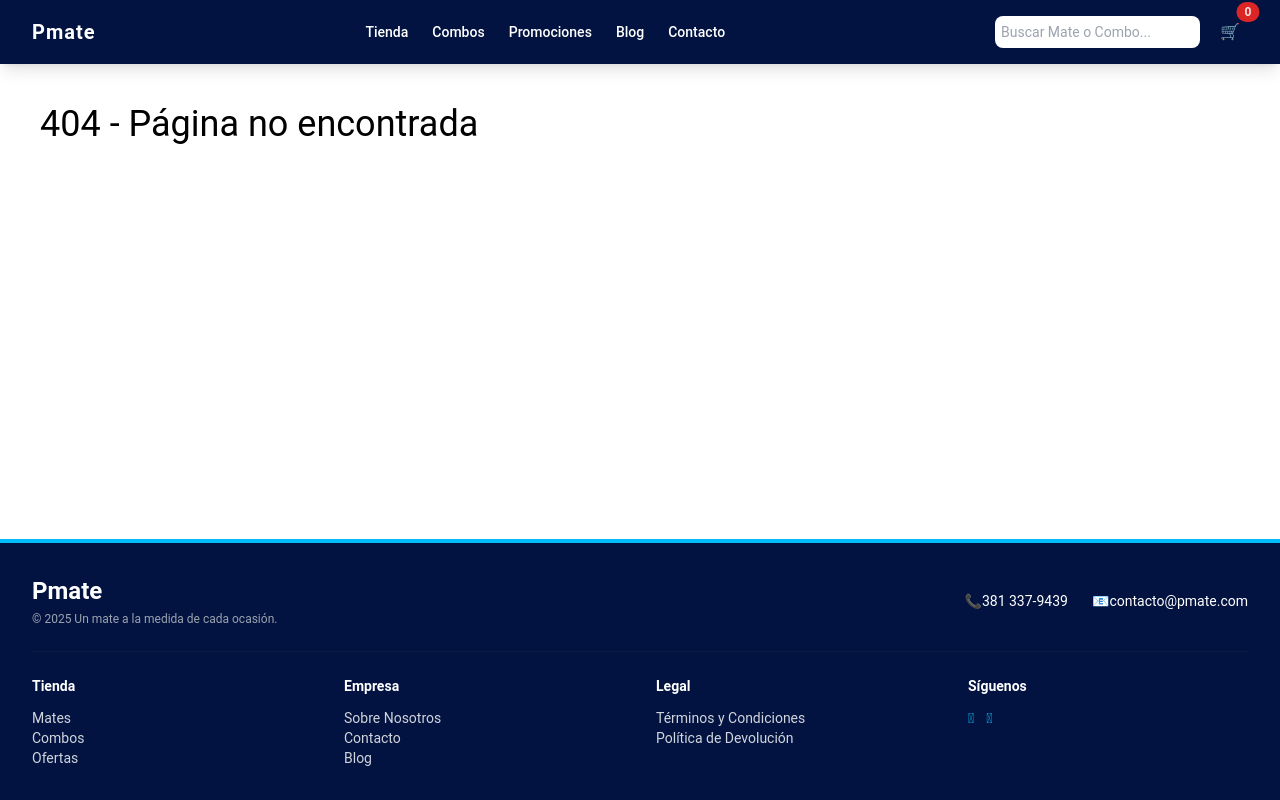
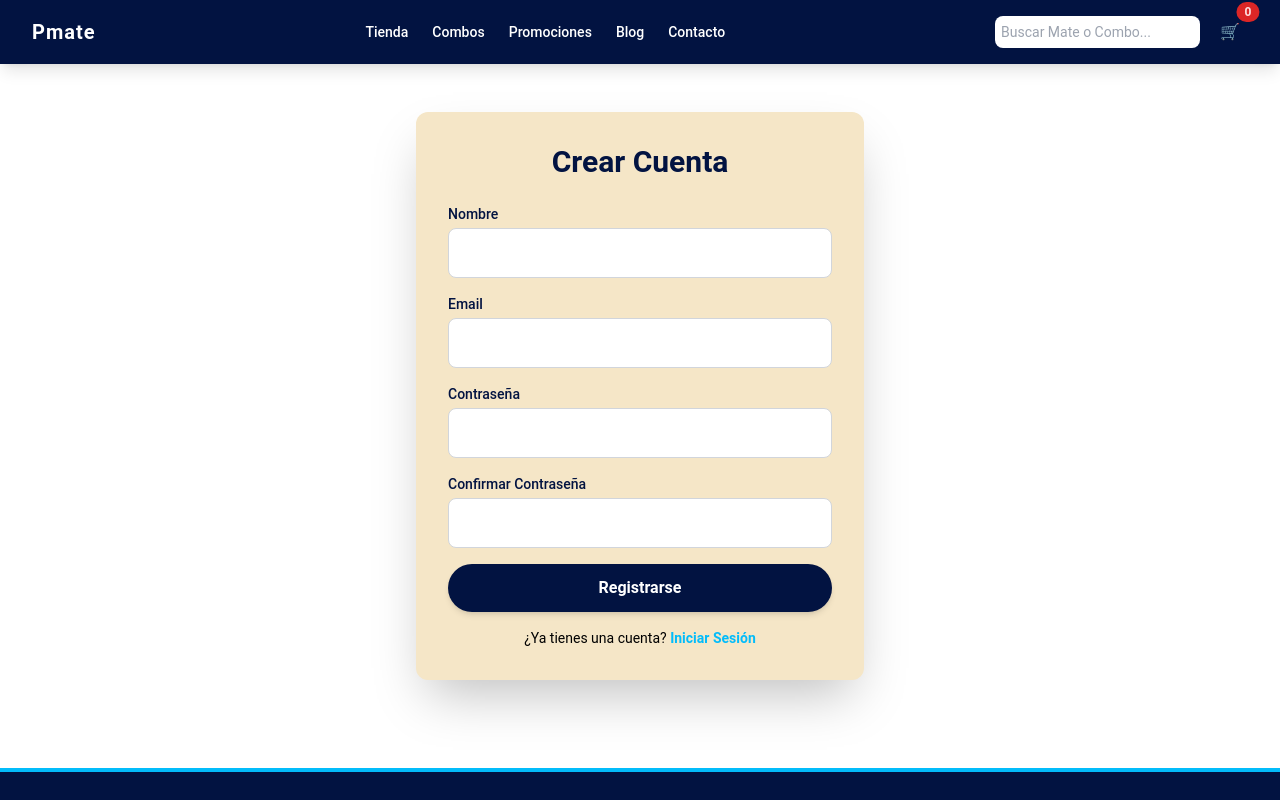
Before and after one commit to nachomignone/frontend-ecommerce-mates, a React (Vite) app: page /register in a window 1280 px wide. Shown: the top 800 px of the page. Built offline with nearby package versions, Linux system fonts and the light colour scheme.

Commit message:
feat(auth-frontend): se crearon formularios de RegisterPage y LoginPage y se conectaron a los endpoints del Backend.

```diff
--- a/src/App.jsx
+++ b/src/App.jsx
@@ -16,6 +16,8 @@ import NotFoundPage from './pages/NotFoundPage';
 import ProductDetailPage from './pages/ProductDetailPage';
 import CategoryPage from './pages/CategoryPage';
 import CartPage from './pages/CartPage';
+import RegisterPage from './pages/RegisterPage';
+import LoginPage from './pages/LoginPage';
 
 // Importar el Proveedor del Contexto
 import { CartProvider } from './context/CartContext';
@@ -32,6 +34,10 @@ function App() {
         {/* 2. CONTENIDO PRINCIPAL Y ENRUTAMIENTO */}
         <main className="flex-grow">
           <Routes>
+            {/* Rutas de Autenticación */}
+            <Route path="/register" element={<RegisterPage />} />
+            <Route path="/login" element={<LoginPage />} />
+
             {/* Ruta principal (HomePage) */}
             <Route path="/" element={<HomePage searchKeyword={searchKeyword} />} />
 
--- /dev/null
+++ b/src/pages/LoginPage.jsx
@@ -0,0 +1,77 @@
+// src/pages/LoginPage.jsx
+import React, { useState } from 'react';
+import { Link } from 'react-router-dom';
+import axios from 'axios';
+
+const LoginPage = () => {
+    const [email, setEmail] = useState('');
+    const [password, setPassword] = useState('');
+    const [message, setMessage] = useState('');
+
+    const submitHandler = async (e) => {
+        e.preventDefault();
+        setMessage('');
+
+        try {
+            // Llamada al Backend para autenticar
+            const { data: _data } = await axios.post(
+                'http://localhost:4000/api/users/login',
+                { email, password, name } // Envía name solo si es la página de registro
+            );
+
+            console.log('Datos de autenticación/registro recibidos:', _data);
+
+            // FUTURA LÓGICA DE ESTADO (Aquí usaremos la data)
+            // loginUser(_data);
+            // navigate('/');
+
+            setMessage('Inicio de sesión exitoso! Redirigiendo...'); // o Registro exitoso! Redirigiendo a la tienda...
+            // En un paso futuro, guardaremos el token y el usuario aquí
+
+        } catch (error) {
+            setMessage(error.response && error.response.data.message
+                ? error.response.data.message
+                : error.message);
+        }
+    };
+
+    return (
+        <div className="max-w-md mx-auto my-12 p-8 bg-pmate-background rounded-xl shadow-2xl">
+            <h1 className="text-3xl font-bold text-pmate-primary mb-6 text-center">Iniciar Sesión</h1>
+            {message && <p className={`p-3 mb-4 rounded ${message.includes('éxito') ? 'bg-green-100 text-green-700' : 'bg-red-100 text-red-700'}`}>{message}</p>}
+
+            <form onSubmit={submitHandler} className="space-y-4">
+                <div>
+                    <label className="block text-sm font-medium text-pmate-primary mb-1">Email</label>
+                    <input
+                        type="email"
+                        value={email}
+                        required
+                        onChange={(e) => setEmail(e.target.value)}
+                        className="w-full p-3 border border-gray-300 rounded-lg focus:ring-pmate-accent focus:border-pmate-accent"
+                    />
+                </div>
+                <div>
+                    <label className="block text-sm font-medium text-pmate-primary mb-1">Contraseña</label>
+                    <input
+                        type="password"
+                        value={password}
+                        required
+                        onChange={(e) => setPassword(e.target.value)}
+                        className="w-full p-3 border border-gray-300 rounded-lg focus:ring-pmate-accent focus:border-pmate-accent"
+                    />
+                </div>
+
+                <button type="submit" className="w-full bg-pmate-primary text-white py-3 rounded-full font-bold hover:bg-pmate-secondary transition duration-300 shadow-md">
+                    Iniciar Sesión
+                </button>
+            </form>
+
+            <div className="pt-4 text-center text-sm">
+                ¿Aún no tienes una cuenta? <Link to="/register" className="text-pmate-accent hover:underline font-semibold">Regístrate Aquí</Link>
+            </div>
+        </div>
+    );
+};
+
+export default LoginPage;
--- /dev/null
+++ b/src/pages/RegisterPage.jsx
@@ -0,0 +1,104 @@
+// src/pages/RegisterPage.jsx
+import React, { useState } from 'react';
+import { Link } from 'react-router-dom';
+import axios from 'axios';
+
+const RegisterPage = () => {
+    const [name, setName] = useState('');
+    const [email, setEmail] = useState('');
+    const [password, setPassword] = useState('');
+    const [confirmPassword, setConfirmPassword] = useState('');
+    const [message, setMessage] = useState('');
+
+    const submitHandler = async (e) => {
+        e.preventDefault();
+        setMessage('');
+
+        if (password !== confirmPassword) {
+            setMessage('Las contraseñas no coinciden.');
+            return;
+        }
+
+        try {
+            // Llamada al Backend para autenticar
+            const { data: _data } = await axios.post(
+                'http://localhost:4000/api/users/login',
+                { email, password, name } // Envía name solo si es la página de registro
+            );
+
+            console.log('Datos de autenticación/registro recibidos:', _data);
+
+            // FUTURA LÓGICA DE ESTADO (Aquí usaremos la data)
+            // loginUser(_data);
+            // navigate('/');
+
+            setMessage('Inicio de sesión exitoso! Redirigiendo...'); // o Registro exitoso! Redirigiendo a la tienda...
+            // En un paso futuro, guardaremos el token y el usuario aquí
+
+        } catch (error) {
+            setMessage(error.response && error.response.data.message
+                ? error.response.data.message
+                : error.message);
+        }
+    };
+
+    return (
+        <div className="max-w-md mx-auto my-12 p-8 bg-pmate-background rounded-xl shadow-2xl">
+            <h1 className="text-3xl font-bold text-pmate-primary mb-6 text-center">Crear Cuenta</h1>
+            {message && <p className={`p-3 mb-4 rounded ${message.includes('éxito') ? 'bg-green-100 text-green-700' : 'bg-red-100 text-red-700'}`}>{message}</p>}
+
+            <form onSubmit={submitHandler} className="space-y-4">
+                <div>
+                    <label className="block text-sm font-medium text-pmate-primary mb-1">Nombre</label>
+                    <input
+                        type="text"
+                        value={name}
+                        required
+                        onChange={(e) => setName(e.target.value)}
+                        className="w-full p-3 border border-gray-300 rounded-lg focus:ring-pmate-accent focus:border-pmate-accent"
+                    />
+                </div>
+                <div>
+                    <label className="block text-sm font-medium text-pmate-primary mb-1">Email</label>
+                    <input
+                        type="email"
+                        value={email}
+                        required
+                        onChange={(e) => setEmail(e.target.value)}
+                        className="w-full p-3 border border-gray-300 rounded-lg focus:ring-pmate-accent focus:border-pmate-accent"
+                    />
+                </div>
+                <div>
+                    <label className="block text-sm font-medium text-pmate-primary mb-1">Contraseña</label>
+                    <input
+                        type="password"
+                        value={password}
+                        required
+                        onChange={(e) => setPassword(e.target.value)}
+                        className="w-full p-3 border border-gray-300 rounded-lg focus:ring-pmate-accent focus:border-pmate-accent"
+                    />
+                </div>
+                <div>
+                    <label className="block text-sm font-medium text-pmate-primary mb-1">Confirmar Contraseña</label>
+                    <input
+                        type="password"
+                        value={confirmPassword}
+                        required
+                        onChange={(e) => setConfirmPassword(e.target.value)}
+                        className="w-full p-3 border border-gray-300 rounded-lg focus:ring-pmate-accent focus:border-pmate-accent"
+                    />
+                </div>
+
+                <button type="submit" className="w-full bg-pmate-primary text-white py-3 rounded-full font-bold hover:bg-pmate-secondary transition duration-300 shadow-md">
+                    Registrarse
+                </button>
+            </form>
+
+            <div className="pt-4 text-center text-sm">
+                ¿Ya tienes una cuenta? <Link to="/login" className="text-pmate-accent hover:underline font-semibold">Iniciar Sesión</Link>
+            </div>
+        </div>
+    );
+};
+
+export default RegisterPage;
```
Lines whose indentation alone changed are shown as unchanged.
